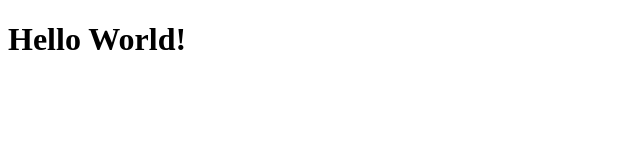
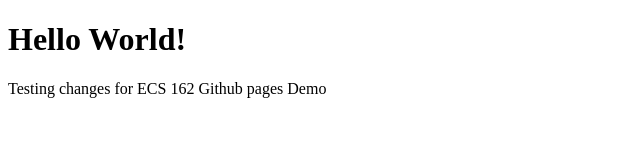
Before and after one commit to ishajoglekar/Test162, a plain HTML site: page index.html in a window 1280 px wide. Shown: the whole page, without its empty margins (0-640 px from the left). Drawn offline with Linux system fonts and the light colour scheme.

Commit message:
Updated index.html

```diff
--- a/index.html
+++ b/index.html
@@ -7,5 +7,6 @@
 </head>
 <body>
     <h1>Hello World!</h1>
+    <p>Testing changes for ECS 162 Github pages Demo</p>
 </body>
 </html>
```
